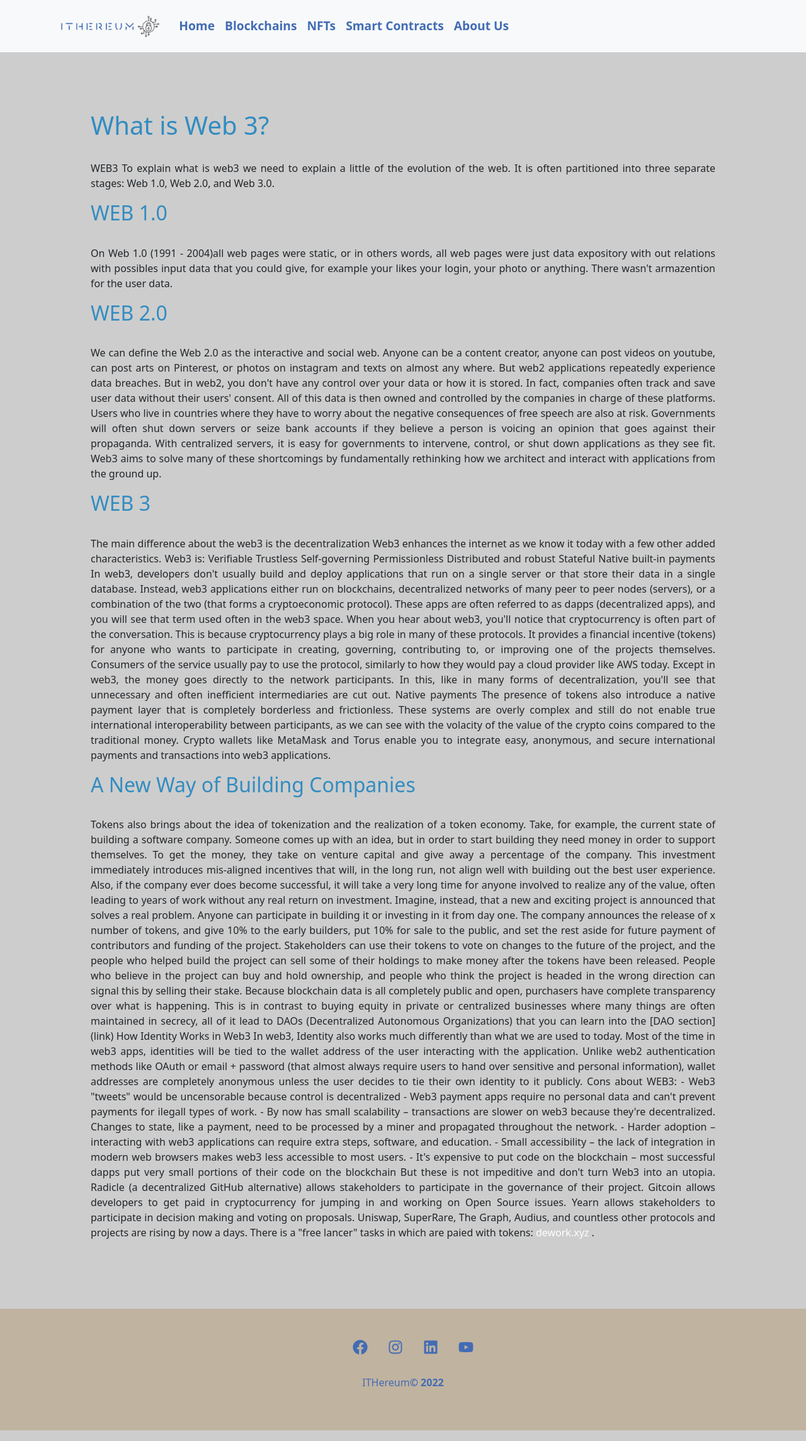
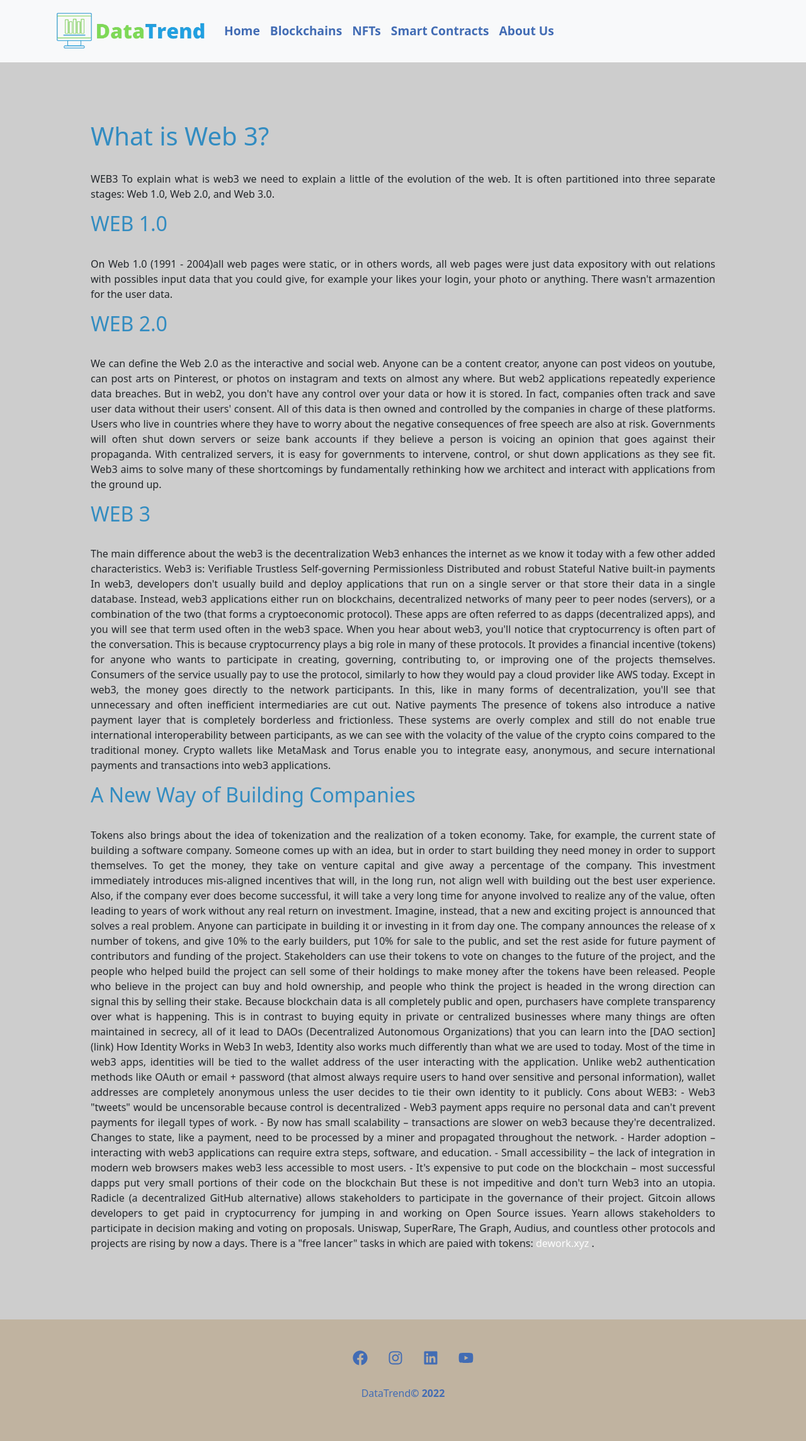
Before and after one commit to MarcusGANunes/DataTrend, a React (Create React App) app: page / in a window 1280 px wide. Shown: the whole page at 63% size. Built offline with nearby package versions, Linux system fonts and the light colour scheme.

Commit message:
Some info changed

```diff
--- a/public/index.html
+++ b/public/index.html
@@ -30,7 +30,7 @@
       work correctly both with client-side routing and a non-root public URL.
       Learn how to configure a non-root public URL by running `npm run build`.
     -->
-    <title>ITHereum</title>
+    <title>DataTrend</title>
   </head>
   <body>
     <noscript>You need to enable JavaScript to run this app.</noscript>
--- a/src/components/footer/index.js
+++ b/src/components/footer/index.js
@@ -21,7 +21,7 @@
           </li>
         </ul>
         <p className="copy_right">
-          ITHereum<span>&copy; 2022</span>
+          DataTrend<span>&copy; 2022</span>
         </p>
       </div>
     </footer>
--- a/src/components/navbar/index.js
+++ b/src/components/navbar/index.js
@@ -8,7 +8,7 @@
       <nav class="navbar navbar-expand-lg navbar-light bg-light">
         <div class="container">
           <a class="navbar-brand h1 mb-0" href="/">
-            <img src="logo2.png" alt="" width="178.3" height="56.55" />
+            <img src="DataTrend.png" alt="" width='250'/>
           </a>
           <button
             class="navbar-toggler"
```
Also changed, not shown: public/DataTrend.png (added).
